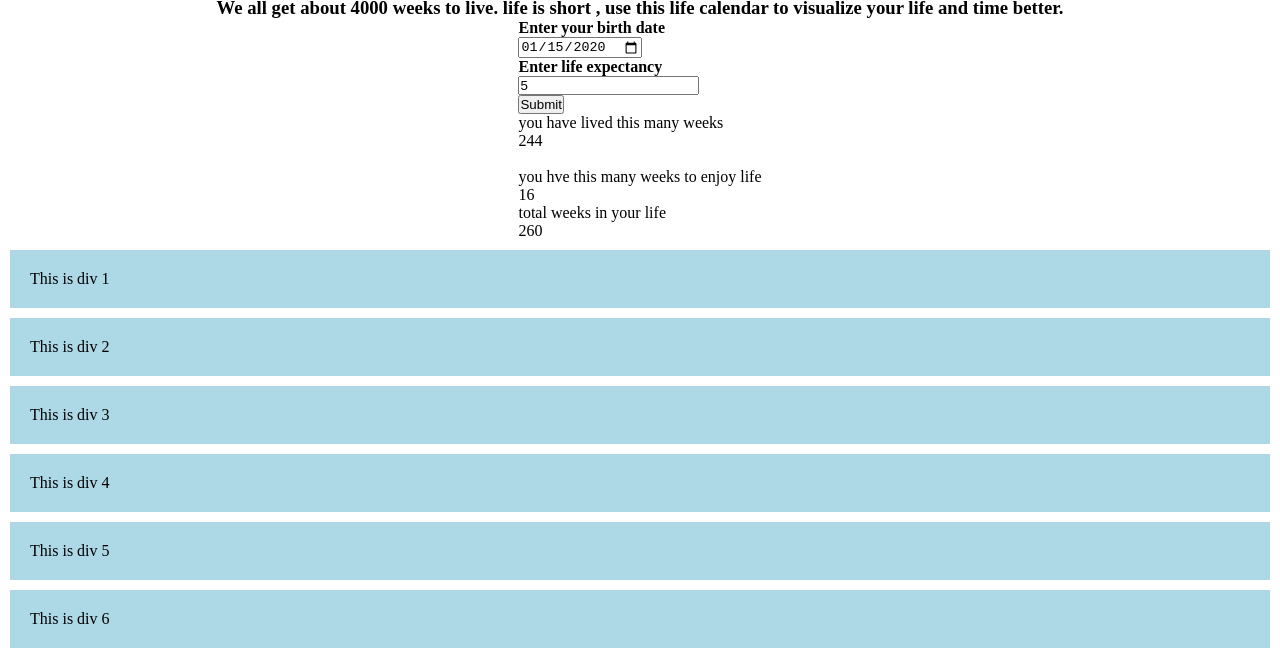
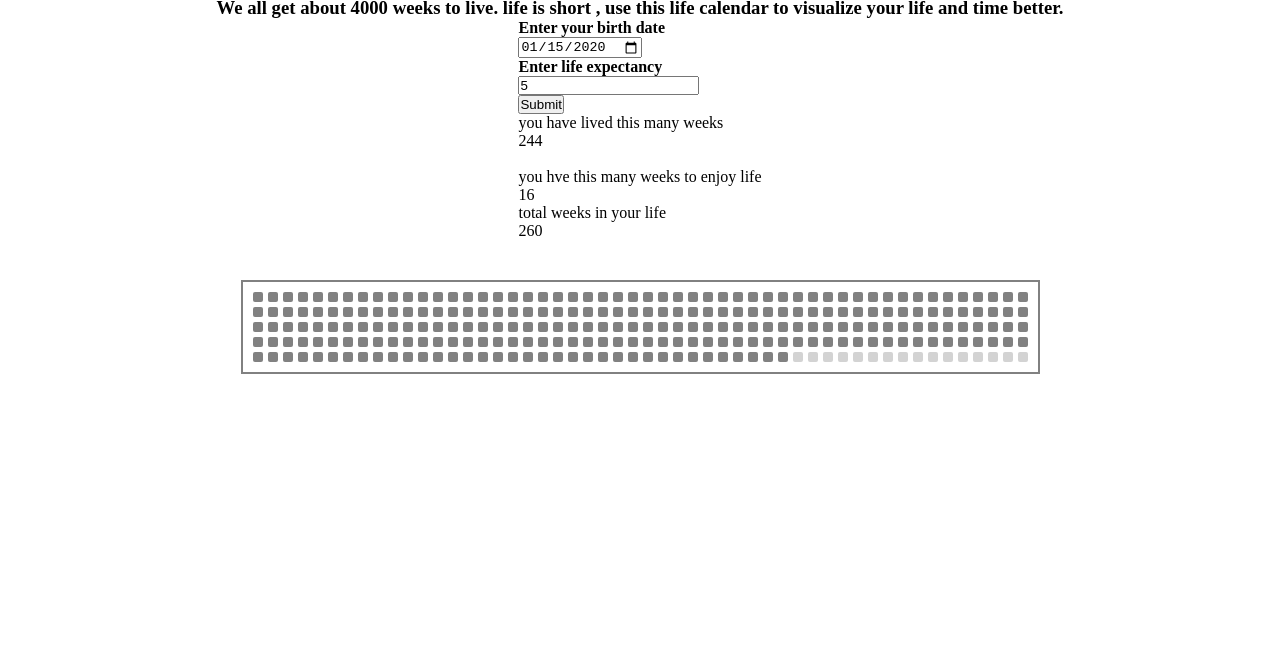
Before and after one commit to divyangshu-19/Life-Calendar, a plain HTML site: page index.html in a window 1280 px wide. Both pictures are taken after typing "2020-01-15", "5" into the empty fields and a click on the button "Submit". Shown: the part 120-775 px from the top of the page. Drawn offline with Linux system fonts and the light colour scheme.

Commit message:
grid made and filled for lived

```diff
--- a/index.html
+++ b/index.html
@@ -30,16 +30,19 @@
             <p id="total">hello</p>
 
 
+
+
         </div>
+
+
+
+            <div id="container"></div>
+
 
     </div>
 
 
-    <div class="printable">
 
-        <div id="container"></div>
-
-    </div>
 
 
 </body>
--- a/script.js
+++ b/script.js
@@ -19,18 +19,35 @@ function get_weeks () {
     createDivs()
 }
 
+// function createDivs() {
+//     const numberOfDivs = weekslived; // The number of divs you want to create (this can be from another function)
+//     const container = document.getElementById('container'); // Get the container element
+
+//     // Loop to create the number of divs
+//     for (let i = 0; i < numberOfDivs; i++) {
+//         const newDiv = document.createElement('div'); // Create a new div element
+//         // newDiv.textContent = `This is div ${i + 1}`; // Set some text inside the div
+//         newDiv.classList.add("boxstyle")
+
+//         container.appendChild(newDiv); // Add the new div to the container
+//     }
+// }
 function createDivs() {
-    const numberOfDivs = weekslived; // The number of divs you want to create (this can be from another function)
-    const container = document.getElementById('container'); // Get the container element
+    const container = document.getElementById('container');
+    container.innerHTML = ""; // Clear previous boxes
 
-    // Loop to create the number of divs
-    for (let i = 0; i < numberOfDivs; i++) {
-        const newDiv = document.createElement('div'); // Create a new div element
-        newDiv.textContent = `This is div ${i + 1}`; // Set some text inside the div
-        newDiv.style.backgroundColor = 'lightblue'; // Add some style to the div
-        newDiv.style.margin = '10px'; // Add margin
-        newDiv.style.padding = '20px'; // Add padding
+    const totalWeeks = parseInt(document.getElementById("last-year").value) * 52 || 4000;
 
-        container.appendChild(newDiv); // Add the new div to the container
+    // Create total weeks boxes
+    for (let i = 0; i < totalWeeks; i++) {
+        const newDiv = document.createElement('div');
+        newDiv.classList.add("boxstyle");
+
+        // Fill the weeks lived with black color
+        if (i < weekslived) {
+            newDiv.classList.add("lived");
+        }
+
+        container.appendChild(newDiv);
     }
 }
--- a/style.css
+++ b/style.css
@@ -12,3 +12,28 @@
     align-items: center;
 
 }
+
+
+
+#container{
+    border: solid 2px rgb(129, 129, 129);
+    padding: 10px;
+    margin: 40px 0px;
+    display: grid;
+    grid-template-columns: repeat(52, 1fr); /* 52 columns for 52 weeks in a year */
+    grid-gap: 5px; /* spacing between boxes */
+
+    /* justify-content: center;
+    align-items: center; */
+}
+.boxstyle{
+    height: 10px;
+    width: 10px;
+    background-color: lightgray;
+    /* margin: 2px; */
+    border-radius: 20%;
+}
+
+.lived {
+    background-color: rgb(129, 129, 129); /* this class will fill the weeks lived */
+}
```
